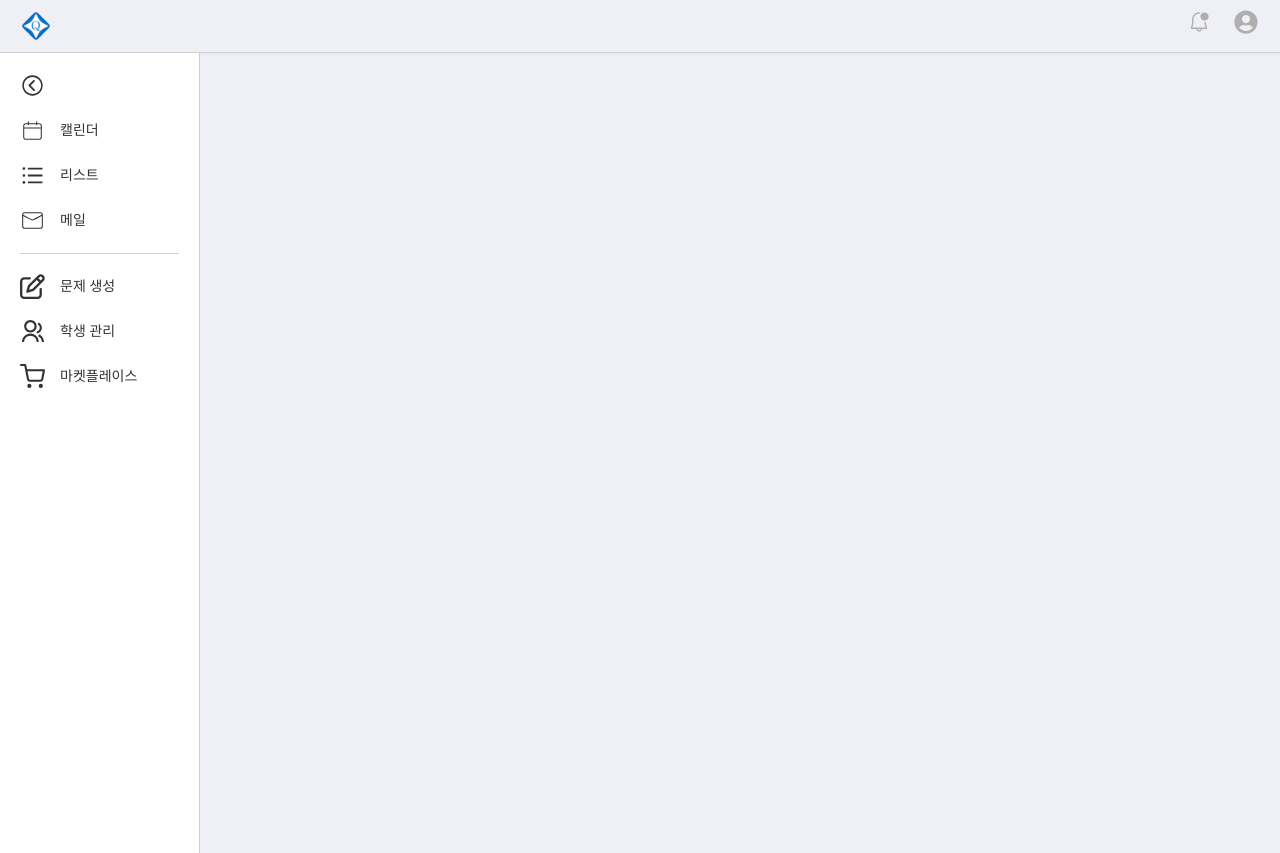
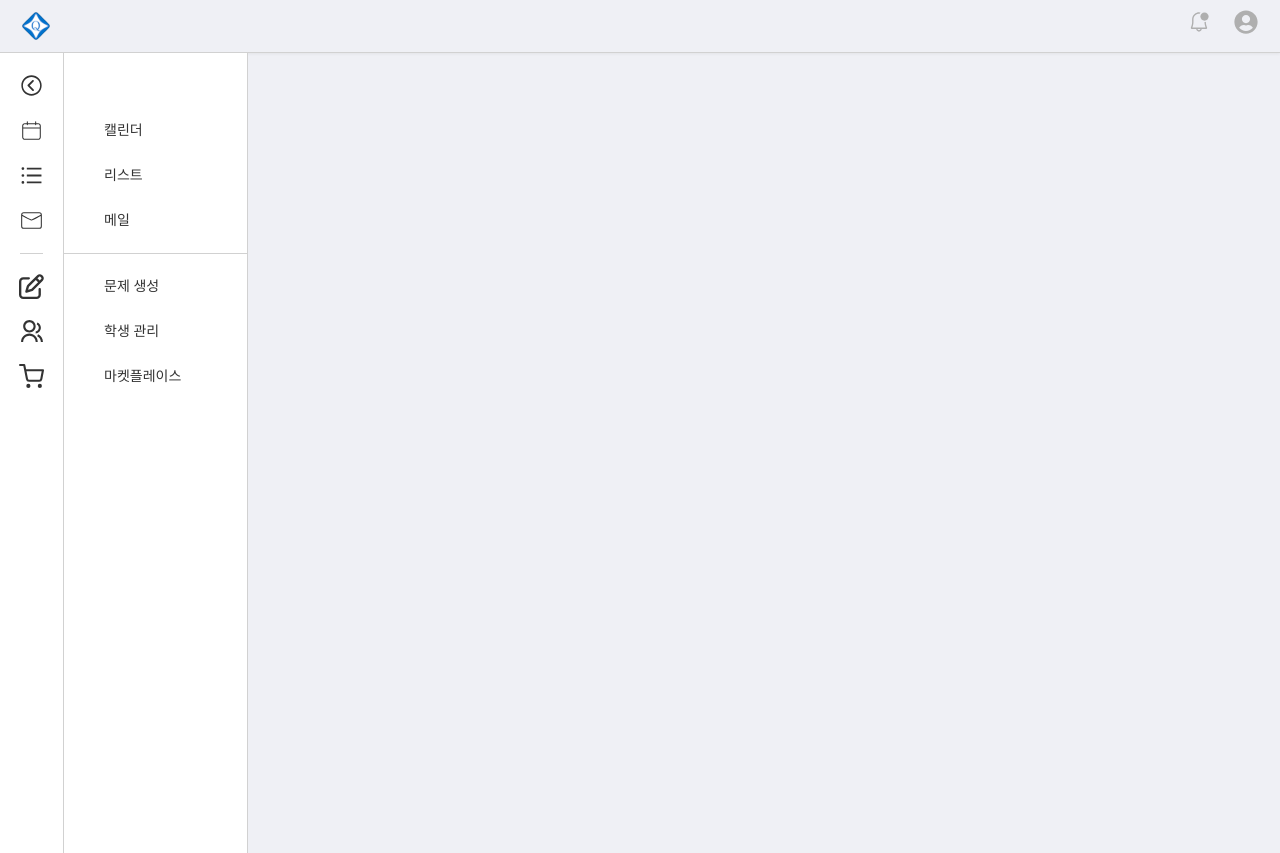
Before and after one commit to Q-tee-project/Q-tee-Frontend, a Next.js app: page / in a window 1280 px wide. Both pictures are taken after a click on the link 31 px from the left and 85 px from the top of the page. Built offline with nearby package versions, Linux system fonts and the light colour scheme; a web font is replaced by a local one.

Commit message:
사이드바 위치 수정

```diff
--- a/src/app/Sidebar.tsx
+++ b/src/app/Sidebar.tsx
@@ -9,8 +9,18 @@ import { FaRegPenToSquare } from "react-icons/fa6"
 import { RiGroupLine } from "react-icons/ri"
 import { FiShoppingCart } from "react-icons/fi"
 
-const Sidebar = () => {
+interface SidebarProps {
+  onToggle?: (isOpen: boolean) => void;
+}
+
+const Sidebar = ({ onToggle }: SidebarProps) => {
   const [isOpen, setIsOpen] = useState(false)
+
+  const handleToggle = () => {
+    const newState = !isOpen;
+    setIsOpen(newState);
+    onToggle?.(newState);
+  }
 
   const menuItems = [
     { icon: <CiCalendar />, text: '캘린더' },
@@ -22,13 +32,10 @@ const Sidebar = () => {
   ]
 
   return (
-    <>
-      <div className={`fixed left-0 bg-white min-h-screen border-r border-[#D1D1D1] z-50 ${
-        isOpen ? 'w-[200px]' : 'w-16'
-      } flex flex-col`} style={{ padding: '20px' }}>
+    <div className="relative w-16 bg-white min-h-screen border-r border-[#D1D1D1] z-50 flex flex-col" style={{ padding: '20px' }}>
       <ul className="flex-1" style={{ display: 'flex', flexDirection: 'column', gap: '20px' }}>
         {/* Toggle Button as first li */}
-          <li className={`flex items-center ${isOpen ? 'px-4' : 'justify-center'}`} style={{ gap: '15px', alignItems: 'center' }}>
+        <li className="flex items-center justify-center" style={{ gap: '15px', alignItems: 'center' }}>
           <a
             onClick={() => setIsOpen(!isOpen)}
             className="flex items-center justify-center shrink-0 rounded-md cursor-pointer"
@@ -48,7 +55,7 @@ const Sidebar = () => {
         {/* Menu Items */}
         {menuItems.map((item, index) => (
           <React.Fragment key={index}>
-              <li className="px-4 flex items-center" style={{ gap: '15px', alignItems: 'center' }}>
+            <li className="flex items-center justify-center" style={{ gap: '15px', alignItems: 'center' }}>
               <a className="flex items-center justify-center shrink-0 rounded-md cursor-pointer" style={{ width: '25px', height: '25px' }}>
                 <span
                   className="text-[#333] text-[25px] leading-none flex items-center justify-center"
@@ -57,11 +64,35 @@ const Sidebar = () => {
                   {item.icon}
                 </span>
               </a>
+            </li>
+
+            {/* Separator after 메일 (3rd item) */}
+            {index === 2 && (
+              <li>
+                <div className="border-b border-[#D1D1D1] mx-4"></div>
+              </li>
+            )}
+          </React.Fragment>
+        ))}
+      </ul>
+
+      {/* 텍스트 메뉴 (하위 메뉴 방식) */}
       {isOpen && (
-                  <span className="text-sm whitespace-nowrap ml-3 text-[#333]">
+        <div className="absolute left-16 top-0 w-[184px] bg-white min-h-screen border-r border-[#D1D1D1] z-40" style={{ padding: '20px 0' }}>
+          <ul className="flex-1" style={{ display: 'flex', flexDirection: 'column', gap: '20px' }}>
+            {/* Toggle Button 공간 - 아이콘과 정확히 맞추기 */}
+            <li className="flex items-center justify-left" style={{ height: '25px', gap: '15px', alignItems: 'center' }}>
+              <div style={{ width: '25px', height: '25px' }}></div>
+            </li>
+
+            {/* Menu Items 텍스트 */}
+            {menuItems.map((item, index) => (
+              <React.Fragment key={index}>
+                <li className="flex items-center justify-left" style={{ height: '25px', gap: '15px', alignItems: 'center' }}>
+                  <div style={{ width: '25px', height: '25px' }}></div>
+                  <span className="text-sm whitespace-nowrap text-[#333]">
                     {item.text}
                   </span>
-                )}
                 </li>
 
                 {/* Separator after 메일 (3rd item) */}
@@ -74,7 +105,8 @@ const Sidebar = () => {
             ))}
           </ul>
         </div>
-    </>
+      )}
+    </div>
   )
 }
 
```
Also changed, not shown: 1 other file (tests, documents, lock files or other folders). Lines whose indentation alone changed are shown as unchanged.
